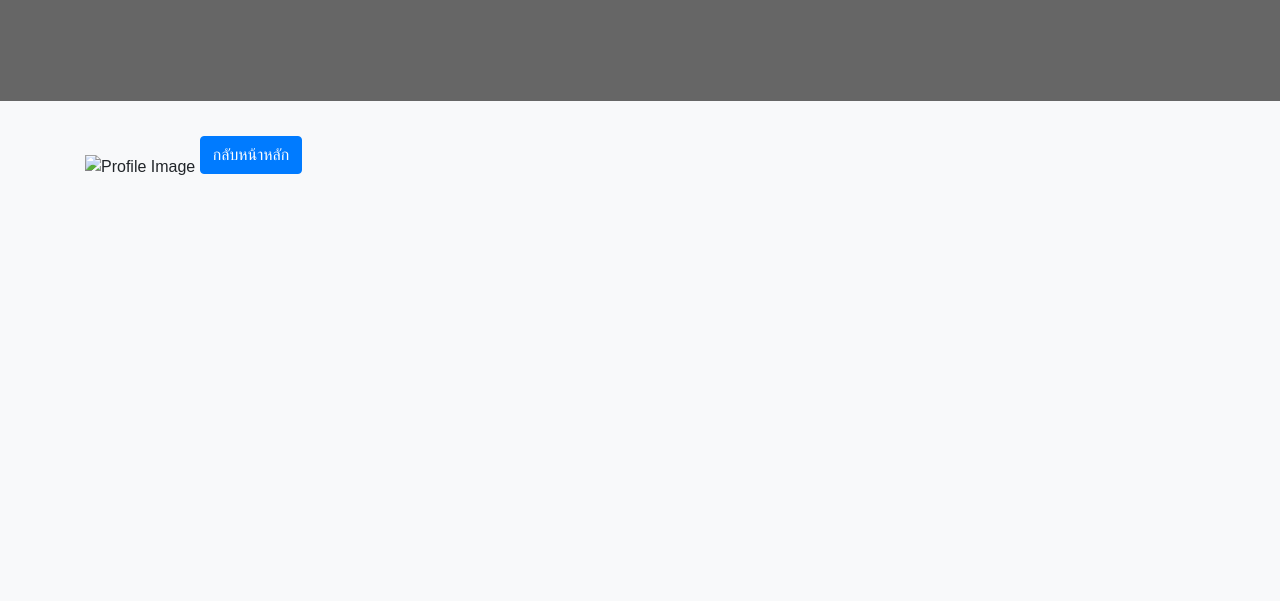
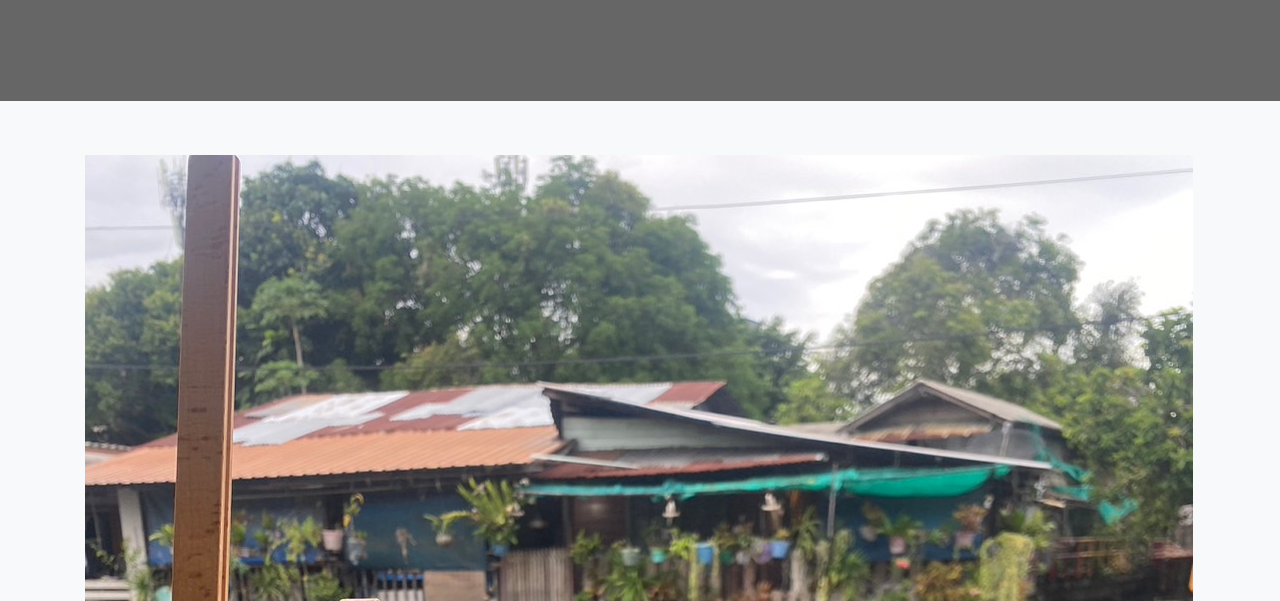
Before and after one commit to Sudaratphuthong/opalmai, a plain HTML site: page myweb2/index.html in a window 1280 px wide. Shown: the part 199-800 px from the top of the page. Drawn offline with nearby package versions, Linux system fonts and the light colour scheme; placeholder pictures from the web are drawn by us.

Commit message:
Update index.html

```diff
--- a/myweb2/index.html
+++ b/myweb2/index.html
@@ -47,7 +47,7 @@
     <h1 data-aos="fade-down">กิจกรรมนันทนาการ</h1>
   </div>
   <div class="container" data-aos="fade-up">
-    <img class="profile-img mt-4" src="./img.jpg" alt="Profile Image" />
+    <img class="profile-img mt-4" src="./img.png" alt="Profile Image" />
     <a href="/index.html" onclick="javascript:event.target.port=8000" class="btn btn-primary">กลับหน้าหลัก</a>
   </div>
   <script src="https://code.jquery.com/jquery-3.5.1.slim.min.js"></script>
```
